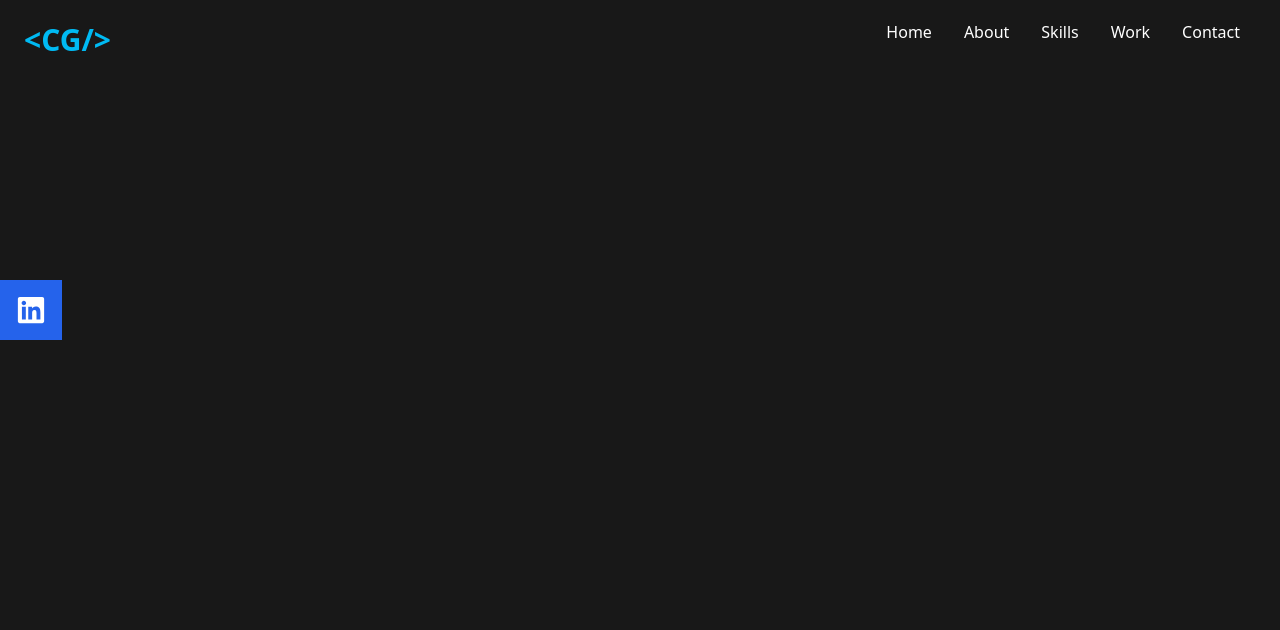
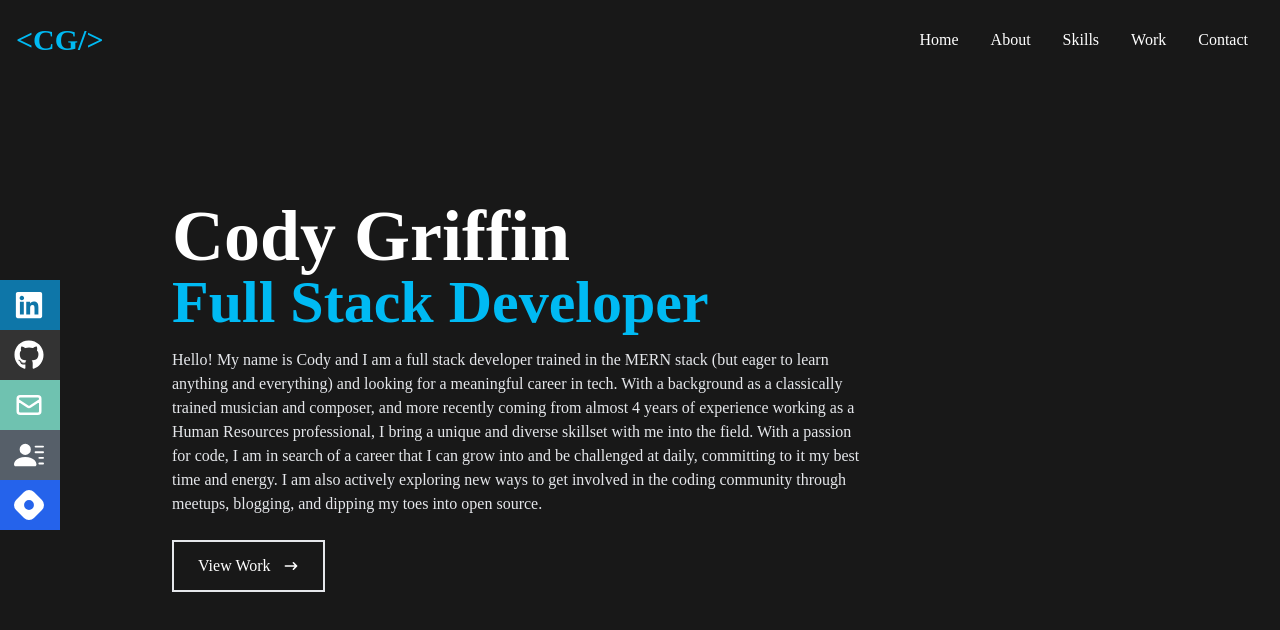
Before and after one commit to cynogriffin/Cody-Griffin-reactport, a React (Create React App) app: page / in a window 1280 px wide. Shown: the top 630 px of the page. Built offline with nearby package versions, Linux system fonts and the light colour scheme.

Commit message:
finshed social links and added the hero section

```diff
--- a/src/App.js
+++ b/src/App.js
@@ -1,6 +1,4 @@
 import React from 'react';
-import Nav from './components/Nav';
-import About from './components/About';
 import NavBar from './components/NavBar';
 import Home from './components/Home';
 
--- a/src/components/About/index.js
+++ /dev/null
@@ -1,13 +0,0 @@
-import React from 'react';
-import avatar from '../../assets/avatar.png';
-
-function About() {
-    return (
-        <section className='my-5'>
-            <h2 id="about">About Me</h2>
-            <img src={avatar} className='my-2' alt='avatar' />
-        </section>
-    );
-}
-
-export default About;
--- a/src/components/Home.jsx
+++ b/src/components/Home.jsx
@@ -3,7 +3,23 @@ import { HiArrowNarrowRight } from 'react-icons/hi';
 
 const Home = () => {
   return (
-    <div className='w-full h-screen bg-[#181818]'>
+    <div name='home' className='w-full h-screen bg-[#181818]'>
+
+        {/* container */}
+        <div className='max-w-[1000px] mx-auto px-8 flex flex-col justify-center h-full'>
+            <h1 className='text-4xl sm:text-7xl font-bold text-[#fff]'>Cody Griffin</h1>
+            <h2 className='text-3xl sm:text-6xl font-bold text-[#00baf3]'>Full Stack Developer</h2>
+            <p className='text-gray-200 py-4 max-w-[700px]'>
+                Hello! My name is Cody and I am a full stack developer trained in the MERN stack (but eager to learn anything and everything) and looking for a meaningful career in tech. With a background as a classically trained musician and composer, and more recently coming from almost 4 years of experience working as a Human Resources professional, I bring a unique and diverse skillset with me into the field. With a passion for code, I am in search of a career that I can grow into and be challenged at daily, committing to it my best time and energy. I am also actively exploring new ways to get involved in the coding community through meetups, blogging, and dipping my toes into open source.
+            </p>
+            <div>
+                <button className='text-white group border-2 px-6 py-3 my-2 flex items-center hover:bg-[#00baf3] hover:border-[#00baf3] hover:text-[#181818]'>View Work
+                    <span className='group-hover:rotate-90 duration-300'>
+                        <HiArrowNarrowRight className='ml-3'/>
+                    </span>
+                </button>
+            </div>
+        </div>
 
     </div>
   )
--- a/src/components/Nav/index.js
+++ /dev/null
@@ -1,46 +0,0 @@
-import React from 'react';
-
-function Nav() {
-
-    const categories = [
-        {
-            name: 'portfolio',
-        },
-        {
-            name: 'contact'
-        },
-        {
-            name: 'resume',
-        }
-    ];
-
-    function categorySelected(name) {
-        console.log(`${name} clicked`)
-    }
-
-    return (
-        <header>
-            <a href='#about'>
-                <h1>{'<'}CG/{'>'}</h1>
-            </a>
-            <nav>
-                <ul className='flex-row'>
-                    <li className='mx-2'>
-                        <a href='#about'>
-                            About Me
-                        </a>
-                    </li>
-                    {categories.map((category) => (
-                        <li className='mx-1' key={category.name}>
-                            <span onClick={() => categorySelected(category.name)} >
-                                {category.name}
-                            </span>
-                        </li>
-                    ))}
-                </ul>
-            </nav>
-        </header>
-    );
-}
-
-export default Nav;
--- a/src/components/NavBar.jsx
+++ b/src/components/NavBar.jsx
@@ -1,7 +1,7 @@
 import React, { useState } from 'react';
 import { FaBars, FaTimes, FaGithub, FaLinkedin } from 'react-icons/fa';
 import { HiOutlineMail } from 'react-icons/hi';
-import { BsFilPersonLinesFill } from 'react-icons/bs';
+import { BsFillPersonLinesFill } from 'react-icons/bs';
 import { SiHashnode } from 'react-icons/si';
 
 const NavBar = () => {
@@ -39,11 +39,31 @@ const NavBar = () => {
             </ul>
 
             {/* social icons */}
-            <div className='flex fixed flex-col top-[35%] left-0'>
+            <div className='hidden lg:flex fixed flex-col top-[35%] left-0'>
                 <ul>
-                    <li className='w-[160px] h-[60px] flex justify-between items-center ml-[-130px] hover:ml-[-30px] duration-300 bg-blue-600'>
+                    <li className='w-[160px] h-[50px] flex justify-between items-center ml-[-100px] hover:ml-[-10px] duration-300 bg-[#0E76A8]'>
                         <a className='flex justify-between items-center w-full text-white no-underline' href="/">
                             LinkedIn <FaLinkedin size={30}/>
+                        </a>
+                    </li>
+                    <li className='w-[160px] h-[50px] flex justify-between items-center ml-[-100px] hover:ml-[-10px] duration-300 bg-[#333333]'>
+                        <a className='flex justify-between items-center w-full text-white no-underline' href="/">
+                            GitHub <FaGithub size={30}/>
+                        </a>
+                    </li>
+                    <li className='w-[160px] h-[50px] flex justify-between items-center ml-[-100px] hover:ml-[-10px] duration-300 bg-[#6fc2b0]'>
+                        <a className='flex justify-between items-center w-full text-white no-underline' href="/">
+                            Email <HiOutlineMail size={30}/>
+                        </a>
+                    </li>
+                    <li className='w-[160px] h-[50px] flex justify-between items-center ml-[-100px] hover:ml-[-10px] duration-300 bg-[#565f69]'>
+                        <a className='flex justify-between items-center w-full text-white no-underline' href="/">
+                            Resume <BsFillPersonLinesFill size={30}/>
+                        </a>
+                    </li>
+                    <li className='w-[160px] h-[50px] flex justify-between items-center ml-[-100px] hover:ml-[-10px] duration-300 bg-blue-600'>
+                        <a className='flex justify-between items-center w-full text-white no-underline' href="/">
+                            Hashnode <SiHashnode size={30}/>
                         </a>
                     </li>
                 </ul>
--- a/src/index.js
+++ b/src/index.js
@@ -2,7 +2,7 @@ import React from 'react';
 import ReactDOM from 'react-dom/client';
 import './index.css';
 import App from './App';
-import 'bootstrap/dist/css/bootstrap.css'
+
 
 const root = ReactDOM.createRoot(document.getElementById('root'));
 root.render(
```
